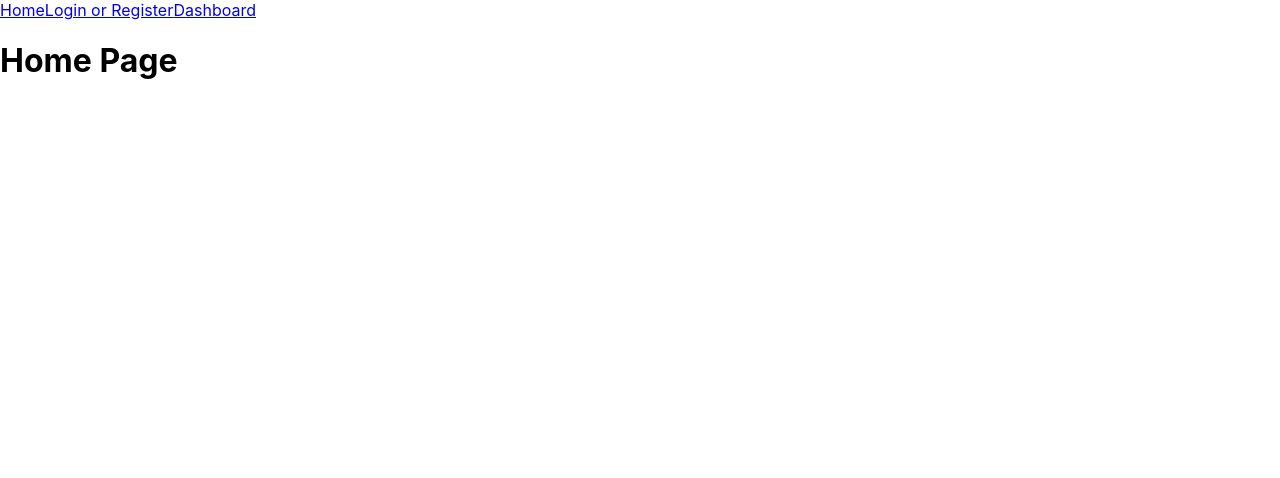
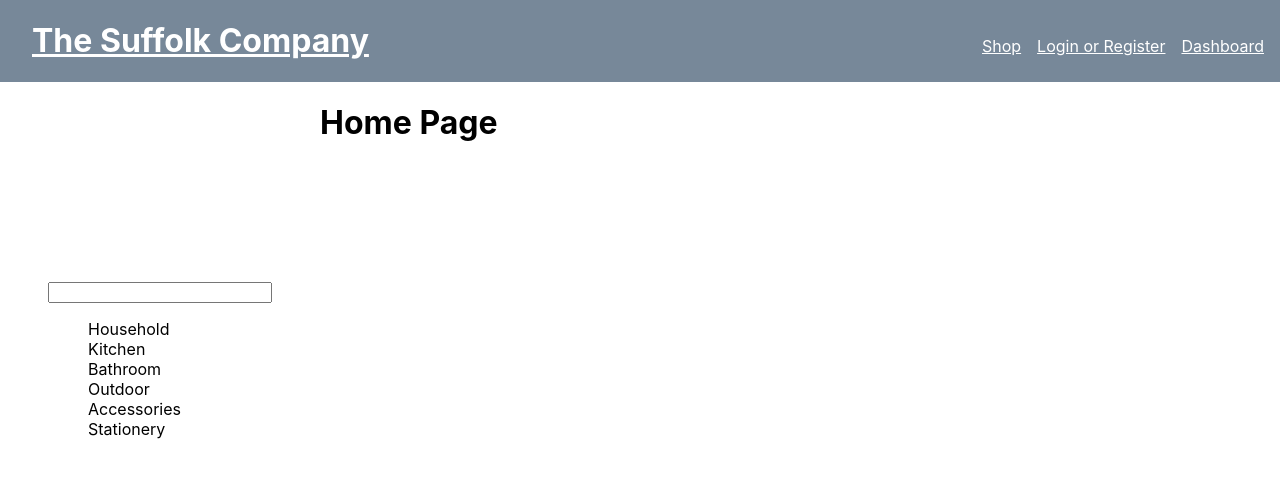
Before and after one commit to T-Welsh/e-commerce-deployment, a React (Create React App) app in the folder frontend/: page /home in a window 1280 px wide. Shown: the top 478 px of the page. Built offline with nearby package versions, Linux system fonts and the light colour scheme; no server answers.

Commit message:
added searchbar component and basic styling

```diff
--- a/frontend/src/App.js
+++ b/frontend/src/App.js
@@ -4,7 +4,7 @@ import Dashboard from './routes/dashboard';
 import Login from './routes/login';
 import Register from './routes/resgister';
 import { Fragment, useState, useEffect } from 'react';
-import Home from './routes/home';
+import Home from './routes/home/home';
 
 function App() {
   const [isAuthenticated, setIsAuthenticated] = useState(false);
--- a/frontend/src/components/header/Header.css
+++ b/frontend/src/components/header/Header.css
@@ -0,0 +1,28 @@
+#header{
+    background-color: lightslategrey;
+    color: white;
+    display: flex;
+    justify-content: space-between;
+    align-items: baseline;
+    flex-wrap: wrap;
+    flex-direction: row;
+}
+
+#companyName{
+    margin-left: 2rem;
+}
+
+#header ul{
+    list-style: none;
+    display:  flex;
+    flex-direction: row;
+    flex-wrap: wrap;
+}
+
+#header li {
+    margin-right: 1rem;
+}
+
+#header a{
+    color: white;
+}
--- a/frontend/src/components/header/Header.jsx
+++ b/frontend/src/components/header/Header.jsx
@@ -1,3 +1,4 @@
+import './Header.css';
 import React, { Fragment, useEffect, useState } from 'react';
 import {Link} from "react-router-dom";
 
@@ -14,9 +15,15 @@ const Header = ({isAuthenticated, setAuth}) => {
 
     return(
         <Fragment>
-            <Link to="/home">Home</Link>
-            {isAuthenticated ? <button onClick={ e => logout(e)}>Logout</button> : <Link to="/login">Login or Register</Link>}
-            <Link to="/dashboard">Dashboard</Link>
+            <div id='header'>
+                <h1 id='companyName' ><a href='/home'>The Suffolk Company</a></h1>
+                <ul>
+                    <li><Link to="/home">Shop</Link></li>
+                    <li>{isAuthenticated ? <Link to="/login" onClick={ e => logout(e)}>Logout</Link> : <Link to="/login">Login or Register</Link>}</li>
+                    <li><Link to="/dashboard">Dashboard</Link></li>
+                </ul>
+
+            </div>
         </Fragment>
     )
 
--- a/frontend/src/components/productList/ProductList.jsx
+++ b/frontend/src/components/productList/ProductList.jsx
@@ -1,3 +1,4 @@
+import './productList.css'
 import React, { Fragment, useEffect, useState } from 'react';
 import ProductOverview from '../productOverview/ProductOverview';
 
@@ -35,7 +36,7 @@ const ProductList = () => {
         <Fragment>
             {productInfo.map(element => {
                 return(
-                    <div style={{backgroundColor: 'lightgray'}}>
+                    <div className="productContainer"/*style={{backgroundColor: 'lightgray'}}*/ key={element.product_id}>
                         <ProductOverview productdetails = {element} />
                     </div>
                 )
--- a/frontend/src/components/productList/productList.css
+++ b/frontend/src/components/productList/productList.css
@@ -0,0 +1,11 @@
+.productContainer{
+
+    background-color: lightgrey;
+    margin: 1rem;
+    display: flex;
+        flex-direction: row;
+        flex-wrap: wrap;
+        align-content: space-around;
+        justify-content: space-between;
+        align-items: center;
+}
--- /dev/null
+++ b/frontend/src/components/searchbar/Searchbar.css
@@ -0,0 +1,31 @@
+
+.sidebar{
+    position: fixed;
+    width: 25%;
+    height: 100vh;
+
+
+}
+
+.nav{
+    position: relative;
+    margin: 0 15%;
+    text-align: right;
+    top: 25%;
+    /*transform: translateY(-50%);*/
+    display: flex;
+        flex-direction: column;
+}
+
+.nav ul{
+
+    list-style: none;
+    display: flex;
+    flex-direction: column;
+    align-items: baseline;
+}
+
+.nav li{
+    padding: 0;
+    margin: 0;
+}
--- /dev/null
+++ b/frontend/src/components/searchbar/Searchbar.jsx
@@ -0,0 +1,30 @@
+import React, { Fragment, useEffect, useState } from 'react';
+import './Searchbar.css';
+
+
+
+const Searchbar = () => {
+
+
+
+    return(
+        <Fragment>
+            <aside className="sidebar">
+                <nav className="nav">
+                    <input type="text" name="" id="" />
+                    <ul>
+                        <li>Household</li>
+                        <li>Kitchen</li>
+                        <li>Bathroom</li>
+                        <li>Outdoor</li>
+                        <li>Accessories</li>
+                        <li>Stationery</li>
+                    </ul>
+                </nav>
+            </aside>
+        </Fragment>
+    )
+
+}
+
+export default Searchbar;
--- a/frontend/src/routes/home.jsx
+++ /dev/null
@@ -1,18 +0,0 @@
-import React, {Fragment, useState} from "react";
-import Header from "../components/header/Header";
-import ProductList from "../components/productList/ProductList";
-
-const Home = ({isAuthenticated, setAuth}) => {
-
-    return (
-        <Fragment>
-        <div>
-            <Header isAuthenticated={isAuthenticated} setAuth={setAuth}/>
-            <h1>Home Page</h1>
-            <ProductList/>
-        </div>
-        </Fragment>
-    );
-};
-
-export default Home;
--- /dev/null
+++ b/frontend/src/routes/home/home.css
@@ -0,0 +1,10 @@
+#homecontainer{
+    display: flex
+}
+
+.contentBody{
+    position: relative;
+    width: 75%;
+    float: right;
+    height: 100vh;
+}
--- /dev/null
+++ b/frontend/src/routes/home/home.jsx
@@ -0,0 +1,23 @@
+import './home.css';
+import React, {Fragment, useState} from "react";
+import Header from '../../components/header/Header';
+import ProductList from "../../components/productList/ProductList";
+import Searchbar from "../../components/searchbar/Searchbar";
+
+const Home = ({isAuthenticated, setAuth}) => {
+
+    return (
+        <Fragment>
+        <div id='homeContainer'>
+            <Header isAuthenticated={isAuthenticated} setAuth={setAuth}/>
+            <Searchbar/>
+            <div className="contentBody">
+                <h1>Home Page</h1>
+                <ProductList/>
+            </div>
+        </div>
+        </Fragment>
+    );
+};
+
+export default Home;
```
